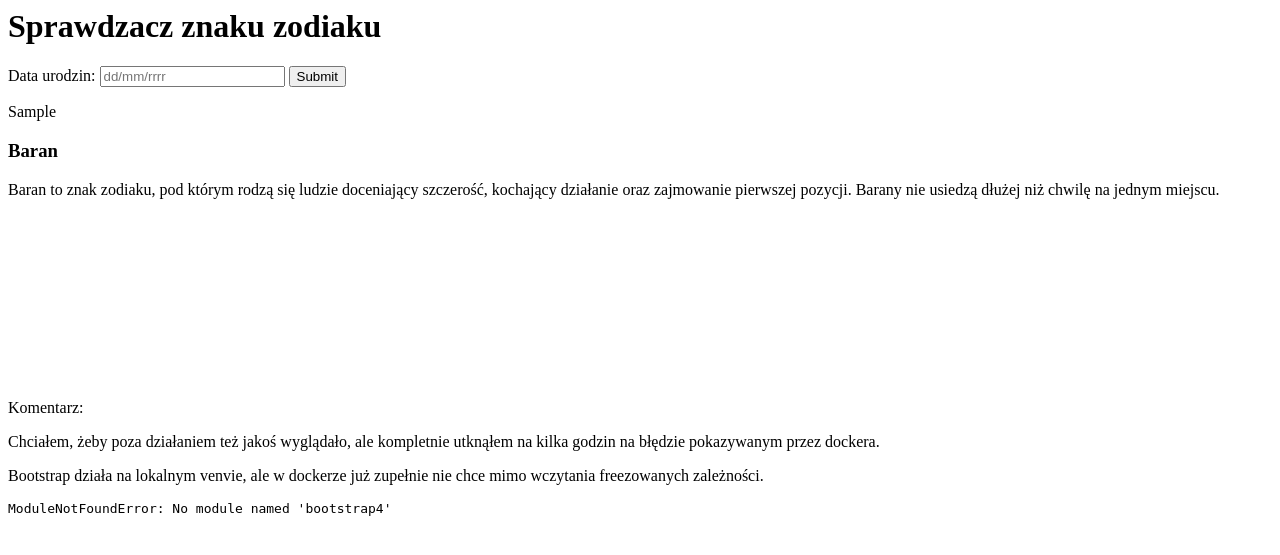
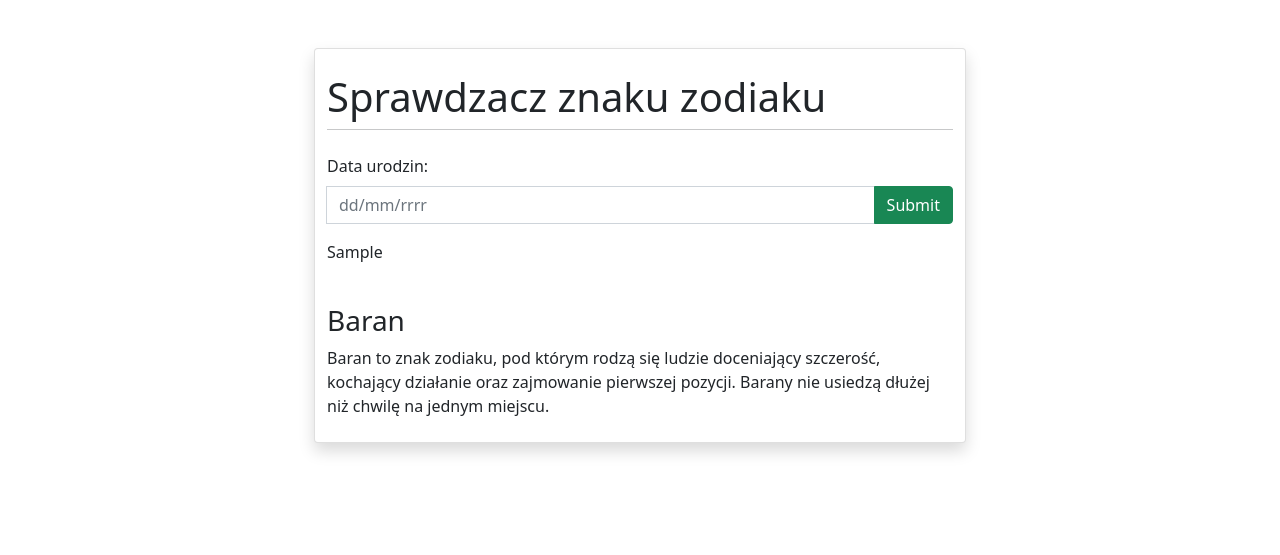
Before and after one commit to Szampan/zodiac, a Django app: template zodiacs/templates/zodiacs/index.html in a window 1280 px wide. Shown: the top 555 px of the page. Run offline with Django 4.2, Linux system fonts and the light colour scheme; data comes from the database, SQL or seed files in the repository; the template is opened without the code that fills it: values that come from a table or form of the project are taken from there, most other values are stand-ins (such as "Sample title", 1, 10 or a date in 2020); some libraries are stand-ins or nearby versions.

Commit message:
Add styling

```diff
--- a/zodiacs/templates/zodiacs/index.html
+++ b/zodiacs/templates/zodiacs/index.html
@@ -1,20 +1,33 @@
-<h1>Sprawdzacz znaku zodiaku</h1>
+<!doctype html>
+<html lang="pl">
+    <head>
+        <meta charset="utf-8">
+        <meta name="viewport" content="width=device-width, initial-scale=1">
+        <link href="https://cdn.jsdelivr.net/npm/bootstrap@5.1.3/dist/css/bootstrap.min.css" rel="stylesheet" integrity="sha384-1BmE4kWBq78iYhFldvKuhfTAU6auU8tT94WrHftjDbrCEXSU1oBoqyl2QvZ6jIW3" crossorigin="anonymous">
+    </head>
+    <body>
+        <div class="row justify-content-center">
+            <div class="col-6 mt-5 card shadow">
 
-<form method="POST" action="{% url 'zodiacs:index' %}">
-    {% csrf_token %}
-    <label for="date">Data urodzin: </label>
-    <input type="text" name="birthday" placeholder="dd/mm/rrrr">
-    <input type="submit" name="submit">
-</form>
-<p>{{ invalid_input }}</p>
-<h3> {{ db_sign }} </h3>
-<p>{{ db_sign.description }}</p>
+                <h1 class="mt-4">Sprawdzacz znaku zodiaku</h1>
+                <hr class="mt-0 mb-4">
+                <form method="POST" action="{% url 'zodiacs:index' %}" class="form-group">
+                    <label for="date" class="form-label">Data urodzin: </label>
+                    <div class="input-group mb-3">
 
-<div style="margin-top: 200px">
-    <p>Komentarz:</p>
-    <p>Chciałem, żeby poza działaniem też jakoś wyglądało, ale kompletnie utknąłem na kilka godzin na błędzie pokazywanym przez dockera.</p>
-    <p>Bootstrap działa na lokalnym venvie, ale w dockerze już zupełnie nie chce mimo wczytania freezowanych zależności.</p>
-    <code>ModuleNotFoundError: No module named 'bootstrap4'</code>
+                        {% csrf_token %}
+                        <input type="text" class="form-control" name="birthday" placeholder="dd/mm/rrrr">
+                        <input type="submit" name="submit" class="btn btn-success">
+                    </div>
+                </form>
+                <p>{{ invalid_input }}</p>
+                <h3 class="mt-4"> {{ db_sign }} </h3>
+                <p class="pb-2">{{ db_sign.description }}</p>
+            </div>
 
+        </div>
 
-</div>
+        <script src="https://cdn.jsdelivr.net/npm/@popperjs/core@2.10.2/dist/umd/popper.min.js" integrity="sha384-7+zCNj/IqJ95wo16oMtfsKbZ9ccEh31eOz1HGyDuCQ6wgnyJNSYdrPa03rtR1zdB" crossorigin="anonymous"></script>
+        <script src="https://cdn.jsdelivr.net/npm/bootstrap@5.1.3/dist/js/bootstrap.min.js" integrity="sha384-QJHtvGhmr9XOIpI6YVutG+2QOK9T+ZnN4kzFN1RtK3zEFEIsxhlmWl5/YESvpZ13" crossorigin="anonymous"></script>
+    </body>
+</html>
```
